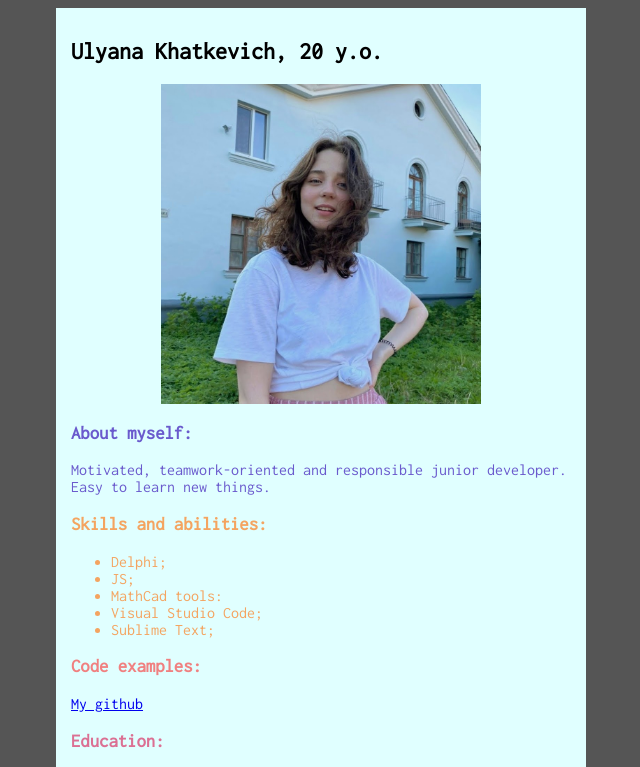
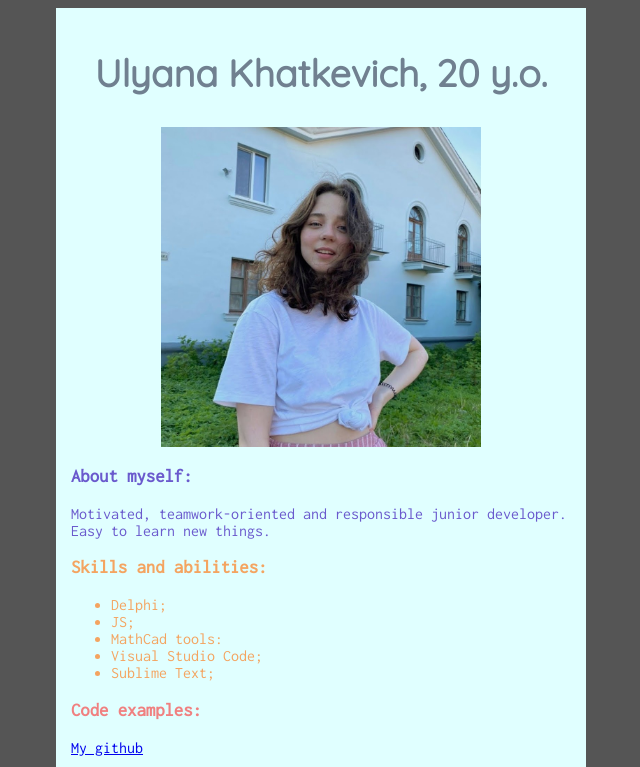
Before and after one commit to khatkevichu/rsschool-cv, a plain HTML site: page index.html in a window 1280 px wide. Shown: the top 767 px of the page, without its empty margins (319-959 px from the left). Drawn offline with Linux system fonts and the light colour scheme.

Commit message:
feat: add style for header

```diff
--- a/style.css
+++ b/style.css
@@ -8,6 +8,13 @@ article {
     padding: 10px 15px;
     font-family: 'Inconsolata', monospace;
     background-color: #e0ffff;
+}
+
+header {
+	font-family: 'Quicksand', sans-serif;
+	font-size: 25px;
+	color: #708090;
+	text-align: center;
 }
 
 .photo {
```
